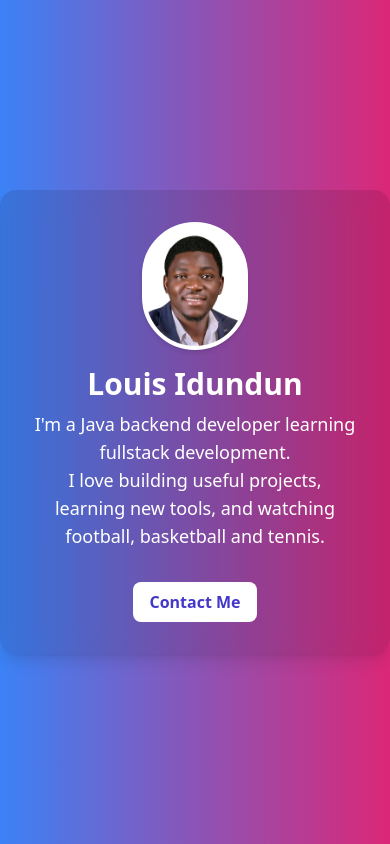
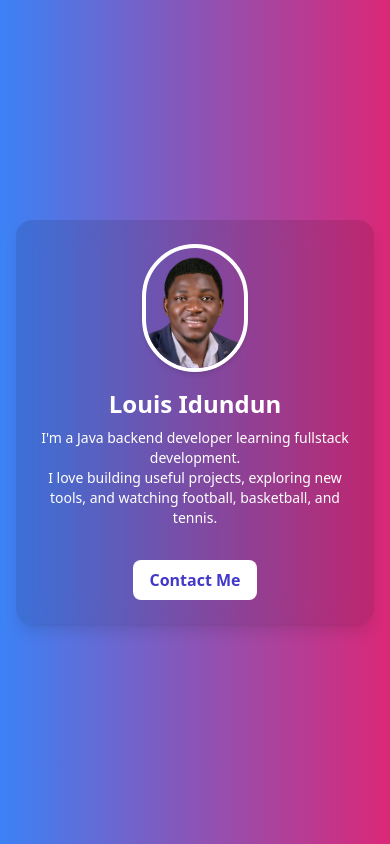
Before and after one commit to Louis-Idundun/my-portfolio, a plain HTML site: page index.html in a window 390 px wide. Drawn offline with nearby package versions, Linux system fonts and the light colour scheme.

Commit message:
made it responsive to smaller screens and on mobile

```diff
--- a/index.html
+++ b/index.html
@@ -3,27 +3,30 @@
 <head>
   <meta charset="UTF-8" />
   <meta name="viewport" content="width=device-width, initial-scale=1.0" />
-  <title>My Portfolio</title>
-  <!-- Tailwind CSS CDN -->
+  <title>Louis Idundun</title>
   <script src="https://cdn.tailwindcss.com"></script>
 </head>
-<body class="bg-gradient-to-r from-blue-500 to-pink-600 min-h-screen flex items-center justify-center text-white font-sans">
+<body class="bg-gradient-to-r from-blue-500 to-pink-600 min-h-screen flex items-center justify-center px-4">
 
-  <div class="bg-black bg-opacity-10 backdrop-blur-md p-8 rounded-2xl shadow-lg max-w-md text-center">
+  <div class="bg-black bg-opacity-10 backdrop-blur-md p-6 sm:p-8 rounded-2xl shadow-lg w-full max-w-sm text-center text-white">
     <!-- Profile Picture -->
-    <img src="./Assests/Louis_Idundun-removebg-preview.png" alt="Profile Picture" class="w-35 h-32 bg-white mx-auto rounded-full border-4 border-white shadow-md mb-4" />
+    <img src="./Assests/Louis_Idundun-removebg-preview.png" alt="Profile Picture"
+         class="w-35 h-32 sm:w-24 sm:h-24 mx-auto rounded-full border-4 border-white shadow-md mb-4" />
 
     <!-- Name -->
-    <h1 class="text-3xl font-bold mb-2">Louis Idundun</h1>
+    <h1 class="text-2xl sm:text-3xl font-bold mb-2">Louis Idundun</h1>
 
     <!-- Bio -->
-    <p class="text-lg mb-4">
+    <p class="text-sm sm:text-lg mb-4">
       I'm a Java backend developer learning fullstack development. <br />
-      I love building useful projects, learning new tools, and watching football, basketball and tennis.
+      I love building useful projects, exploring new tools, and watching football, basketball, and tennis.
     </p>
 
-    <!-- Optional: Social links or contact button -->
-    <a href="mailto:idundunlouis@gmail.com" class="inline-block mt-4 px-4 py-2 bg-white text-indigo-700 font-semibold rounded-lg hover:bg-gray-100 transition">Contact Me</a>
+    <!-- Contact Button -->
+    <a href="mailto:idundunlouis@gmail.com"
+       class="inline-block mt-4 px-4 py-2 bg-white text-indigo-700 font-semibold rounded-lg hover:bg-gray-100 transition">
+      Contact Me
+    </a>
   </div>
 
 </body>
```
